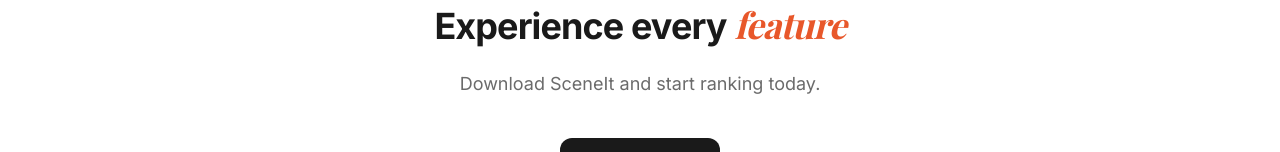
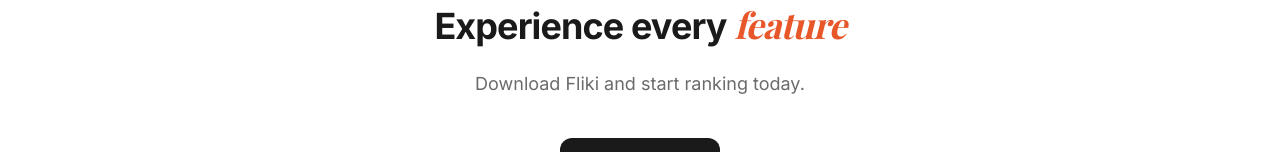
Before and after one commit to FlikiApp/FlikiApp-Web, a React (Vite) app: page /features in a window 1280 px wide. Shown: the part 4524-4676 px from the top of the page. Built offline with nearby package versions, Linux system fonts and the light colour scheme; a web font is replaced by a local one.

Commit message:
Revert SceneIt to Fliki in FeaturesPage

```diff
--- a/src/pages/FeaturesPage.tsx
+++ b/src/pages/FeaturesPage.tsx
@@ -83,7 +83,7 @@
               Experience every <GradientText>feature</GradientText>
             </h2>
             <p className="text-text-secondary text-lg max-w-md mx-auto mb-10">
-              Download SceneIt and start ranking today.
+              Download Fliki and start ranking today.
             </p>
             <AppStoreButton />
           </AnimatedSection>
```
